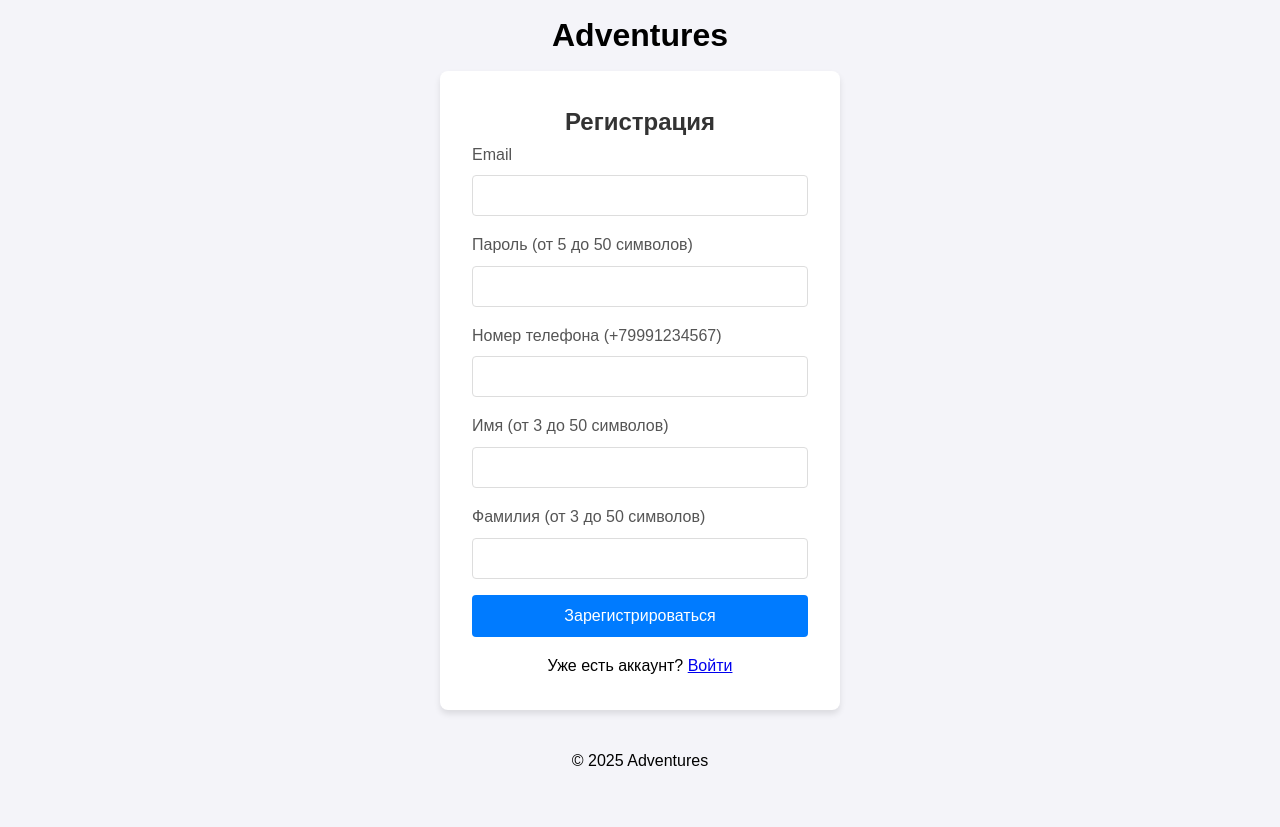
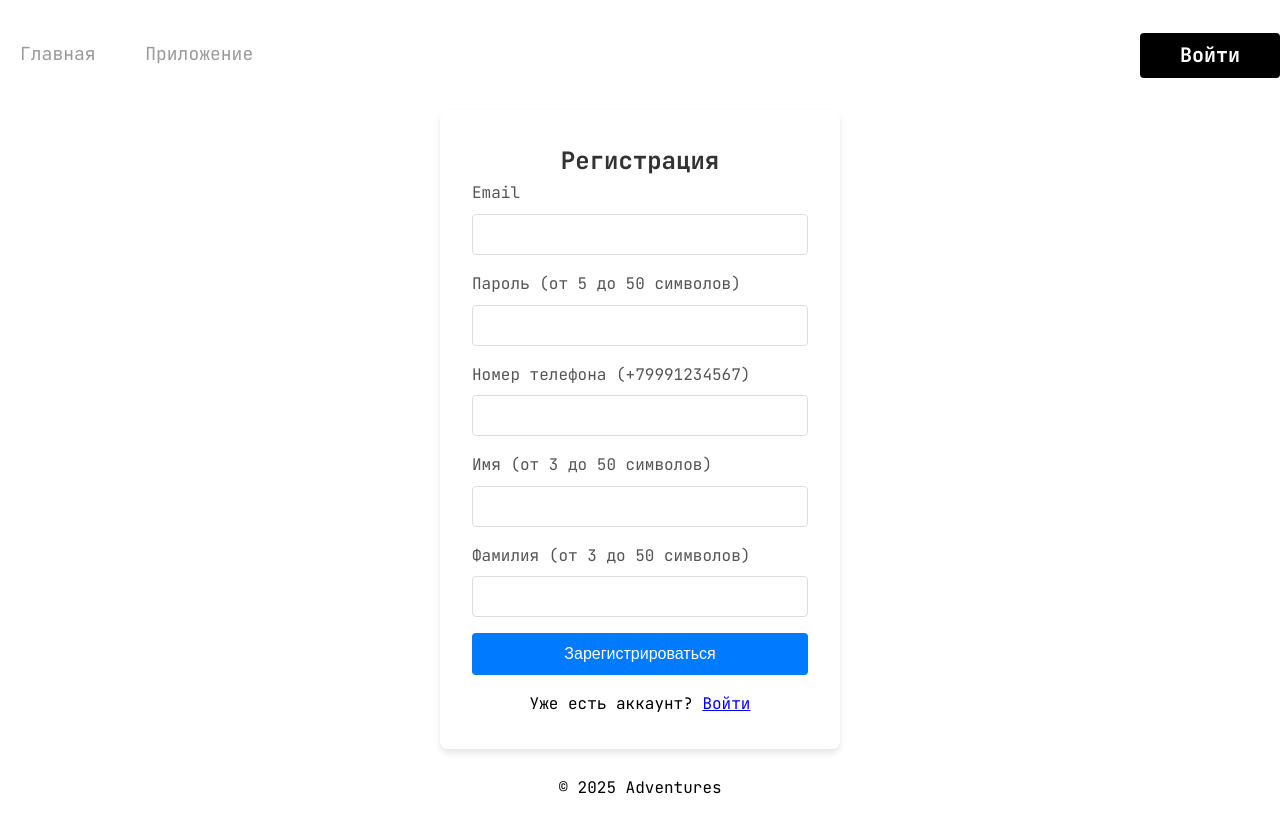
Before and after one commit to butERRORfly/IT-project, a Python web app: template src/adapters/entrypoints/templates/register.html in a window 1280 px wide. Before the commit the page ends 766 px from the top, so only its background shows below. Run offline with Jinja, Linux system fonts and the light colour scheme; the template is opened without the code that fills it, so the values that code supplies are empty.

Commit message:
Added a main page and updated auth

```diff
--- a/src/adapters/entrypoints/static/base.css
+++ b/src/adapters/entrypoints/static/base.css
@@ -2,7 +2,13 @@ html, body {
     height: 100%;
     margin: 0;
     line-height: 1.6;
-    font-family: 'Ubuntu', sans-serif;
+    font-family: "JetBrains Mono", monospace;
+    font-optical-sizing: auto;
+    font-weight: 400;
+    font-style: normal;
+    display: grid;
+    grid-template-rows: auto 1fr auto; /* Шапка, контент, футер */
+    min-height: 100vh;
 }
 
 *,
@@ -26,12 +32,78 @@ h1, h2, h3, h4, h5, h6 {
     min-height: 100vh;
 }
 
-header {
-    text-align: center;
-    padding: 10px 0;
+.header {
+    width: 100%;
+    max-width: 1280px;
+    height: 110px;
+    left: 0px;
+    display: flex;
+    align-items: center;
+    justify-content: space-between;
+    margin: 0 auto;
 }
 
+.nav_header {
+    display: flex;
+    align-items: center;
+}
 
+.nav_link_header {
+    margin: 20px;
+    font-size: 18px;
+    line-height: 21px;
+    text-align: center;
+    font-weight: 400;
+    color: rgba(0, 0, 0, 0.4);
+    text-decoration: none;
+    cursor: pointer;
+    transition: 0.2s;
+}
+
+.nav_link_header:hover {
+    color: black;
+    text-decoration: none;
+}
+
+.login_box_1 {
+    width: 140px;
+    height: 45px;
+    background-color: black;
+    border-radius: 4px;
+    display: flex;
+    align-items: center;
+}
+
+.login_box_down {
+    width: 170px;
+    height: 45px;
+    background-color: black;
+    border-radius: 4px;
+    display: flex;
+    align-items: center;
+}
+
+.login_box_href {
+    margin: 0 auto;
+    font-weight: 700;
+    font-size: 20px;
+    line-height: 23px;
+
+    text-align: center;
+    text-decoration: none;
+    color: #FFFFFF;
+}
+
+.login_box_href:hover {
+    text-decoration: none;
+    color: #fff;
+}
+
+main {
+    display: flex;
+    justify-content: center;
+    align-items: center;
+}
 
 footer {
     text-align: center;
--- a/src/adapters/entrypoints/templates/all_users.html
+++ b/src/adapters/entrypoints/templates/all_users.html
@@ -26,6 +26,9 @@
             border: 1px solid #ddd;
             border-radius: 4px;
             font-size: 16px;
+        }
+        main {
+            display: block;
         }
     </style>
 
--- a/src/adapters/entrypoints/templates/base.html
+++ b/src/adapters/entrypoints/templates/base.html
@@ -4,16 +4,29 @@
     <meta charset="UTF-8">
     <title>{{ title }}</title>
     <link href="{{ url_for('static', path='/base.css') }}" rel="stylesheet">
+    <link rel="preconnect" href="https://fonts.googleapis.com">
+    <link rel="preconnect" href="https://fonts.gstatic.com" crossorigin>
+    <link href="https://fonts.googleapis.com/css2?family=JetBrains+Mono:ital,wght@0,100..800;1,100..800&display=swap" rel="stylesheet">
 </head>
 <body>
     <div class="container">
-        <header>
-            <h1 class="welcome_logo">Adventures</h1>
+        <header class="header">
+            <nav class="nav_header">
+                <div class="nav_header_header">
+                    <a href="{{ url_for('index') }}" class="nav_link_header">Главная</a>
+                    <a href="#" class="nav_link_header">Приложение</a>
+                </div>
+            </nav>
+            {% if not user %}
+            <div class="login_box_1"><a href="{{ url_for('auth_user') }}" class="login_box_href">Войти</a></div>
+            {% else %}
+            <div class="login_box_1"><a href="{{ url_for('profile_page') }}" class="login_box_href">Профиль</a></div>
+            {% endif %}
+
         </header>
-
         <main>
             {% block content %}
-            <!--Все остальные шаблоны наследуют весь код, который НЕ находится в этом блоке-->
+            <div class="logo"><h1>Adventures</h1></div>
             {% endblock %}
         </main>
 
--- a/src/adapters/entrypoints/templates/register.html
+++ b/src/adapters/entrypoints/templates/register.html
@@ -3,16 +3,16 @@
 {% block content %}
     <title>Регистрация</title>
     <style>
-        body {
-            font-family: Arial, sans-serif;
-            background-color: #f4f4f9;
-            margin: 0;
-            padding: 0;
-            display: flex;
-            justify-content: center;
-            align-items: center;
-            height: 100vh;
-        }
+<!--        body {-->
+<!--            font-family: Arial, sans-serif;-->
+<!--            background-color: #f4f4f9;-->
+<!--            margin: 0;-->
+<!--            padding: 0;-->
+<!--            display: flex;-->
+<!--            justify-content: center;-->
+<!--            align-items: center;-->
+<!--            height: 100vh;-->
+<!--        }-->
         .register-container {
             background: white;
             padding: 2rem;
```
Also changed, not shown: src/adapters/entrypoints/api/v1/auth/auth_router.py (+2 -41 lines), src/adapters/entrypoints/api/v1/index/index_router.py (+16 -5 lines), src/adapters/entrypoints/api/v1/users/users_router.py (+5 -3 lines), src/adapters/entrypoints/templates/current_user.html (+10 -10 lines), src/adapters/entrypoints/templates/login.html (+10 -10 lines), src/adapters/entrypoints/templates/profile.html (+10 -10 lines), src/adapters/entrypoints/webapps/dependencies.py (+28 -0 lines).
